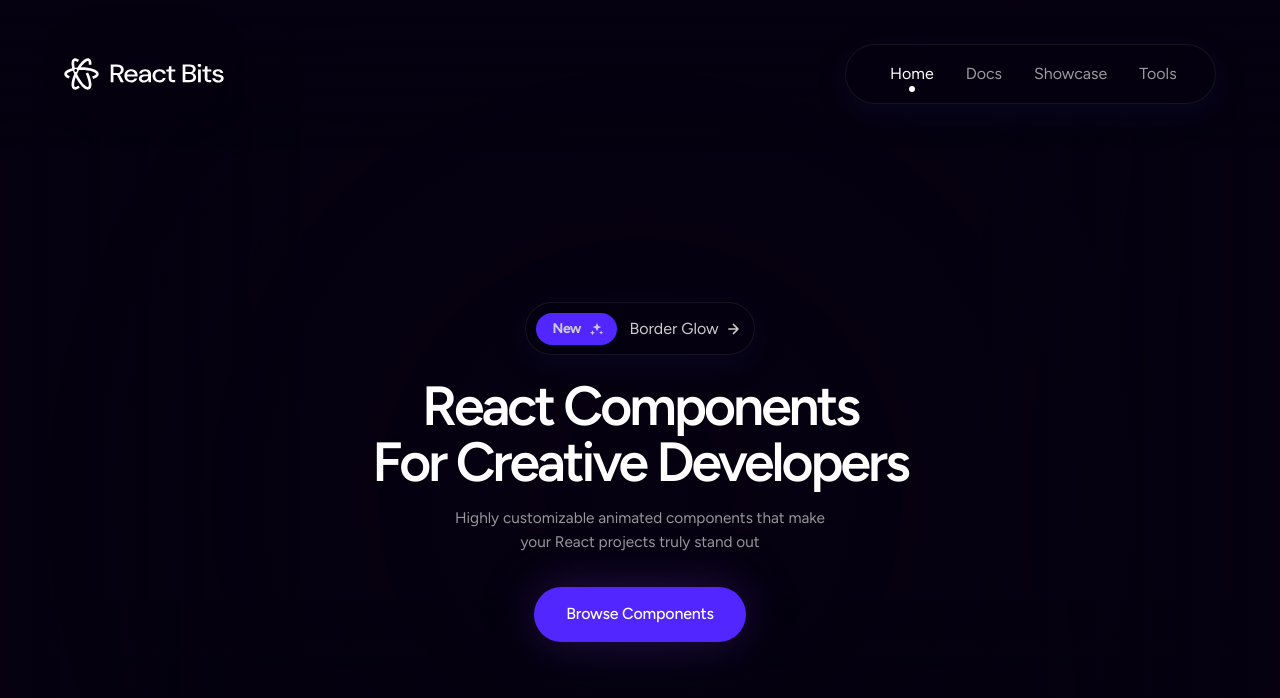
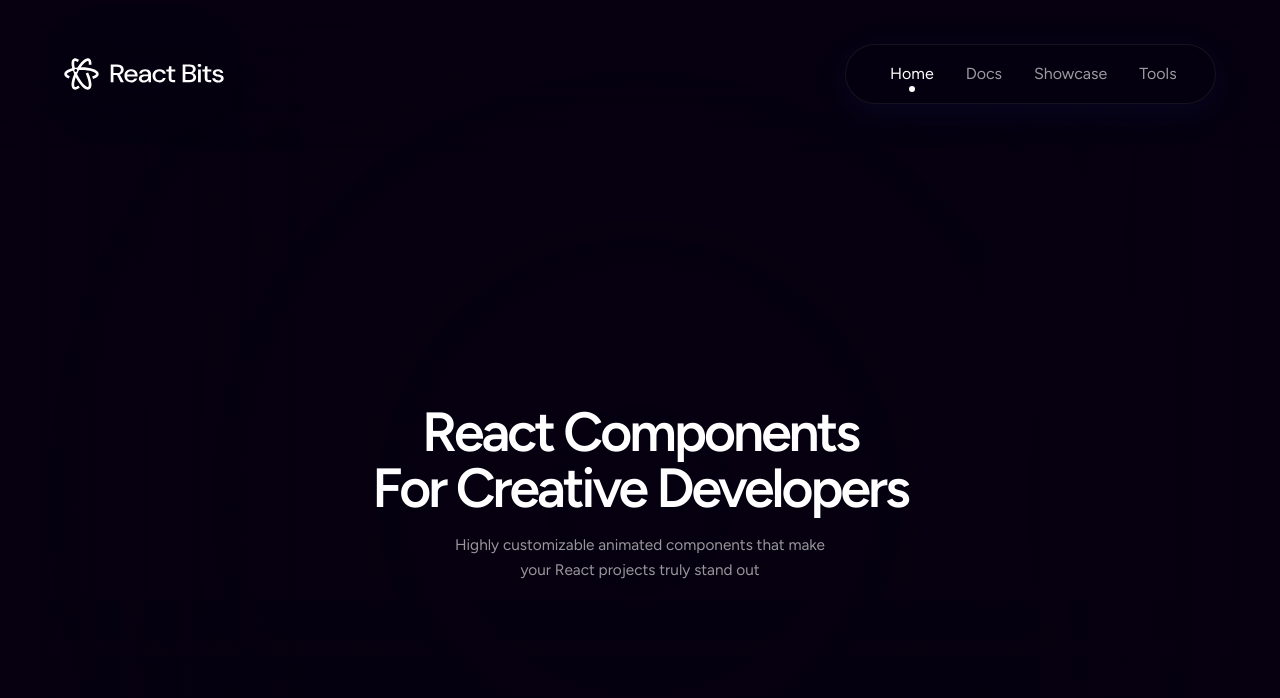
Before and after one commit to DosLiu/liutongxue-web, a React (Vite) app: page / in a window 1280 px wide. Shown: the top 698 px of the page. Built offline with nearby package versions, Linux system fonts and the light colour scheme.

Commit message:
Trim hero badge and primary CTA

```diff
--- a/src/App.tsx
+++ b/src/App.tsx
@@ -8,33 +8,6 @@ const navItems = [
   { label: 'Showcase', href: 'https://reactbits.dev/showcase' },
   { label: 'Tools', href: 'https://reactbits.dev/tools' }
 ];
-
-function ArrowRightIcon() {
-  return (
-    <svg viewBox="0 0 24 24" width="14" height="14" fill="none" aria-hidden="true">
-      <path d="M5 12h14M13 5l7 7-7 7" stroke="currentColor" strokeWidth="1.8" strokeLinecap="round" strokeLinejoin="round" />
-    </svg>
-  );
-}
-
-function SparklesIcon() {
-  return (
-    <svg viewBox="0 0 24 24" width="16" height="16" fill="none" aria-hidden="true">
-      <path
-        d="M12 3l1.9 4.6L18.5 9 13.9 10.9 12 15.5l-1.9-4.6L5.5 9l4.6-1.4L12 3Zm6.2 11.2.9 2.2 2.2.9-2.2.9-.9 2.2-.9-2.2-2.2-.9 2.2-.9.9-2.2ZM5.2 13.8l1.1 2.6 2.6 1.1-2.6 1.1-1.1 2.6-1.1-2.6-2.6-1.1 2.6-1.1 1.1-2.6Z"
-        fill="currentColor"
-      />
-    </svg>
-  );
-}
-
-function BadgeArrow() {
-  return (
-    <svg viewBox="0 0 16 16" width="16" height="16" fill="none" aria-hidden="true">
-      <path d="M4 8h8M8.5 3.5 13 8l-4.5 4.5" stroke="currentColor" strokeWidth="1.7" strokeLinecap="round" strokeLinejoin="round" />
-    </svg>
-  );
-}
 
 export default function App() {
   return (
@@ -72,23 +45,6 @@ export default function App() {
           <div className="landing-gradient-blur" aria-hidden="true" />
 
           <div className="hero-main-content">
-            <div className="hero-tag-fade">
-              <a
-                href="https://reactbits.dev/components/border-glow"
-                target="_blank"
-                rel="noreferrer"
-                className="hero-new-badge-container"
-              >
-                <span className="hero-new-badge">
-                  New <SparklesIcon />
-                </span>
-                <span className="hero-new-badge-text">
-                  <span>Border Glow</span>
-                  <BadgeArrow />
-                </span>
-              </a>
-            </div>
-
             <h1 className="landing-title">
               <span className="hero-text-animate">React Components</span>
               <br />
@@ -98,20 +54,6 @@ export default function App() {
             <p className="landing-subtitle hero-text-animate hero-subtitle-delay">
               Highly customizable animated components that make your React projects truly stand out
             </p>
-
-            <div className="hero-text-animate hero-button-delay">
-              <a
-                href="https://reactbits.dev/get-started/installation"
-                target="_blank"
-                rel="noreferrer"
-                className="landing-button"
-              >
-                <span>Browse Components</span>
-                <div className="button-arrow-circle">
-                  <ArrowRightIcon />
-                </div>
-              </a>
-            </div>
           </div>
         </div>
       </section>
--- a/src/index.css
+++ b/src/index.css
@@ -208,7 +208,7 @@ svg {
   position: relative;
   z-index: 6;
   max-width: 18ch;
-  margin-bottom: 1rem;
+  margin-bottom: 1.1rem;
   color: var(--text-primary);
   font-size: 3.75rem;
   font-weight: 600;
@@ -222,7 +222,7 @@ svg {
   position: relative;
   z-index: 6;
   max-width: 40ch;
-  margin-bottom: 2rem;
+  margin-bottom: 0;
   overflow: visible !important;
   color: #d3d3d3b7;
   font-size: 1.2rem;
@@ -249,140 +249,7 @@ svg {
   flex-direction: column;
   align-items: center;
   max-width: 100%;
-  transform: translateY(-28px);
-}
-
-.hero-tag-fade {
-  position: relative;
-  z-index: 8;
-}
-
-.hero-new-badge-container {
-  display: flex;
-  align-items: center;
-  gap: 0.8rem;
-  margin-bottom: 1.5rem;
-  padding: 0.6em 0.8em 0.6em 0.6em;
-  color: #cccccc;
-  text-decoration: none;
-  background: rgba(6, 0, 16, 0.8);
-  border: 1px solid var(--border-subtle);
-  border-radius: 50px;
-  box-shadow: 0 8px 32px rgba(31, 38, 135, 0.15);
-  transition: all 0.4s cubic-bezier(0.175, 0.885, 0.32, 1.275);
-}
-
-.hero-new-badge {
-  display: flex;
-  align-items: center;
-  gap: 0.6em;
-  padding: 0.4em 0.8em 0.4em 1.2em;
-  font-size: 14px;
-  font-weight: 700;
-  letter-spacing: -0.5px;
-  background: var(--color-primary);
-  border-radius: 50px;
-}
-
-.hero-new-badge-text {
-  display: flex;
-  align-items: center;
-  gap: 0.4em;
-}
-
-.hero-new-badge-container:hover,
-.landing-button:hover {
-  box-shadow:
-    0 0 60px rgba(124, 58, 237, 0.2),
-    0 0 120px rgba(139, 92, 246, 0.2),
-    0 0 180px rgba(109, 40, 217, 0.2),
-    0 12px 40px rgba(0, 0, 0, 0.4);
-  transform: scale(1.01);
-}
-
-.landing-button {
-  position: relative;
-  z-index: 15;
-  display: flex;
-  align-items: center;
-  justify-content: space-between;
-  gap: 0.8rem;
-  height: 55px;
-  padding: 0 2em;
-  overflow: hidden;
-  color: #ffffff;
-  font-size: 1rem;
-  font-weight: 500;
-  letter-spacing: -0.2px;
-  text-decoration: none;
-  background: var(--color-primary);
-  border: none;
-  border-radius: var(--radius-full);
-  box-shadow:
-    0 0 40px rgba(124, 58, 237, 0.2),
-    0 0 80px rgba(139, 92, 246, 0.1),
-    0 8px 32px rgba(0, 0, 0, 0.1);
-  isolation: isolate;
-  transition: all 0.4s cubic-bezier(0.175, 0.885, 0.32, 1.275);
-  text-shadow: 0 1px 2px rgba(0, 0, 0, 0.1);
-}
-
-.landing-button::before {
-  content: '';
-  position: absolute;
-  top: 0;
-  left: -100%;
-  z-index: 1;
-  width: 100%;
-  height: 100%;
-  background: linear-gradient(90deg, transparent, rgba(255, 255, 255, 0.4), transparent);
-  transition: left 0.6s ease;
-}
-
-.landing-button::after {
-  content: '';
-  position: absolute;
-  inset: -2px;
-  z-index: -1;
-  opacity: 0;
-  background: linear-gradient(45deg, transparent, rgba(255, 255, 255, 0.1), transparent, rgba(255, 255, 255, 0.1), transparent);
-  background-size: 200% 200%;
-  border-radius: 50px;
-  transition: opacity 0.3s ease;
-  animation: border-dance 4s linear infinite;
-}
-
-.landing-button:hover::before {
-  left: 100%;
-}
-
-.landing-button:hover::after {
-  opacity: 1;
-}
-
-.landing-button span {
-  position: relative;
-  z-index: 2;
-  display: inline-block;
-  transition: all 0.3s ease;
-}
-
-.landing-button:hover span {
-  transform: scale(1.01);
-}
-
-.button-arrow-circle {
-  display: none;
-  align-items: center;
-  justify-content: center;
-  flex-shrink: 0;
-  width: 38px;
-  height: 38px;
-  color: #4c1d95;
-  background: rgba(255, 255, 255, 0.9);
-  border-radius: 50%;
-  box-shadow: 0 2px 8px rgba(0, 0, 0, 0.1);
-  transition: all 0.3s ease;
+  transform: translateY(-6px);
 }
 
 .hero-text-animate {
@@ -399,9 +266,6 @@ svg {
   animation-delay: 0.3s;
 }
 
-.hero-button-delay {
-  animation-delay: 0.45s;
-}
 
 .mobile-hero-background-container {
   position: absolute;
@@ -429,20 +293,6 @@ svg {
   100% {
     opacity: 1;
     transform: translateY(0);
-  }
-}
-
-@keyframes border-dance {
-  0% {
-    background-position: 0% 50%;
-  }
-
-  50% {
-    background-position: 100% 50%;
-  }
-
-  100% {
-    background-position: 0% 50%;
   }
 }
 
@@ -545,17 +395,6 @@ svg {
     padding: 0 1.5rem;
   }
 
-  .landing-button {
-    gap: 1.2rem;
-    padding: 0 2em;
-    font-size: 1rem;
-  }
-
-  .button-arrow-circle {
-    width: 32px;
-    height: 32px;
-  }
-
   .mobile-hero-background-container {
     display: block;
   }
@@ -594,15 +433,6 @@ svg {
     margin-top: 170px;
   }
 
-  .landing-button {
-    gap: 1rem;
-    font-size: 0.95rem;
-  }
-
-  .button-arrow-circle {
-    width: 28px;
-    height: 28px;
-  }
 }
 
 @media (max-width: 375px) {
@@ -625,13 +455,4 @@ svg {
     margin-top: 120px;
   }
 
-  .landing-button {
-    gap: 0.8rem;
-    font-size: 0.9rem;
-  }
-
-  .button-arrow-circle {
-    width: 26px;
-    height: 26px;
-  }
 }
```
